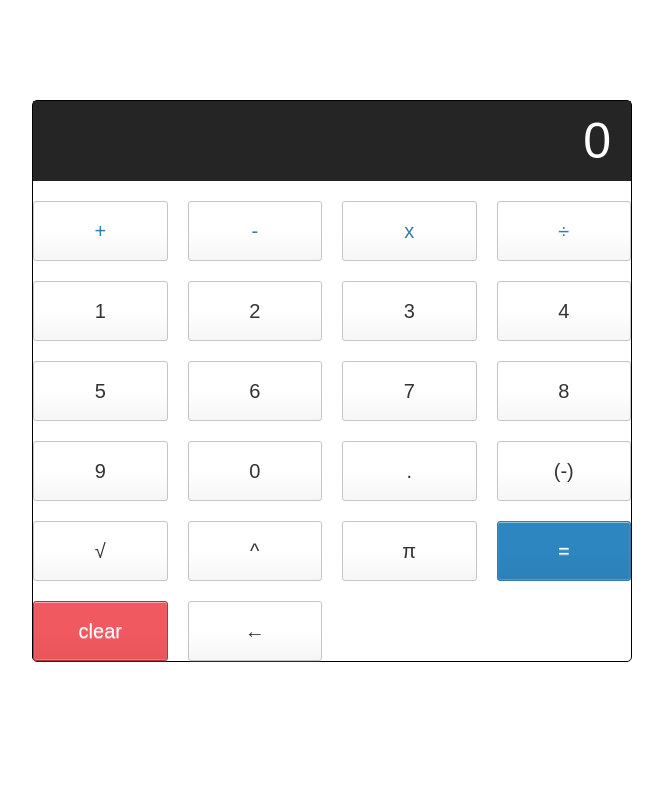
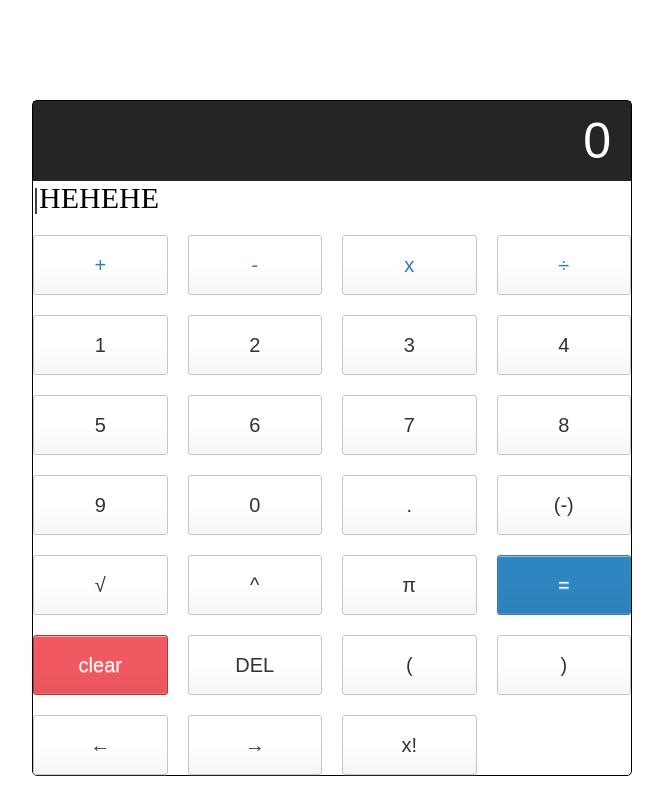
Before and after one commit to r3nelson/Calculator, a website: page index.html in a window 1280 px wide. Shown: the whole page, without its empty margins (308-971 px from the left). Drawn offline with Linux system fonts and the light colour scheme.

Commit message:
added wrapper around calculator-screen to include a cursor element. I might add a cursor and arrow keys to allow insertion in specific places in calculator.

```diff
--- a/index.html
+++ b/index.html
@@ -10,6 +10,7 @@
 
   <body>
     <div class="calculator">
+      <div class="wrapper">
         <input
           type="text"
           class="calculator-screen"
@@ -17,6 +18,8 @@
           value="0"
           disabled
         />
+        <span id="cursor">|HEHEHE</span>
+      </div>
 
       <div class="calculator-keys">
         <button id="addition" class="operator">+</button>
@@ -45,7 +48,12 @@
         <button id="pi" class="pi">π</button>
         <button id="equal-sign" class="equal-sign">=</button>
         <button id="clear" class="clear">clear</button>
-        <button id="backspace" class="backspace">←</button>
+        <button id="backspace" class="backspace">DEL</button>
+        <button id="open-parenthesis" class="open-parenthesis">(</button>
+        <button id="close-parenthesis" class="close-parenthesis">)</button>
+        <button id="left-arrow" class="left-arrow">←</button>
+        <button id="right-arrow" class="right-arrow">→</button>
+        <button id="factorial" class="factorial">x!</button>
       </div>
     </div>
   </body>
--- a/style.css
+++ b/style.css
@@ -33,6 +33,10 @@ html {
   box-sizing: inherit;
 }
 
+.wrapper {
+  position: relative;
+}
+
 .calculator-screen {
   width: 100%;
   font-size: 5rem;
@@ -43,6 +47,13 @@ html {
   text-align: right;
   padding-right: 20px;
   padding-left: 10px;
+}
+
+#cursor {
+  font-size: 30px;
+  /* position: absolute;
+  right: 2px; */
+  /* color: #fff; */
 }
 
 button {
```
Lines whose indentation alone changed are shown as unchanged.
